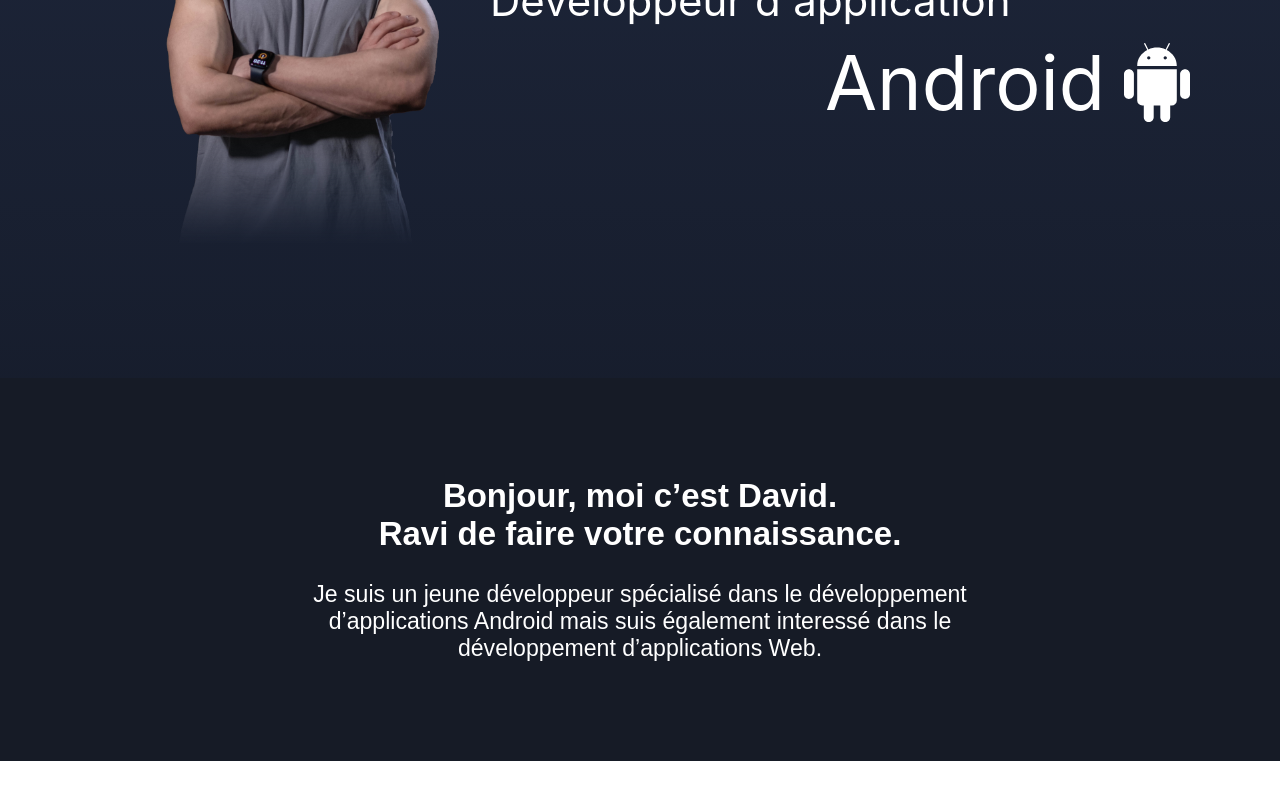
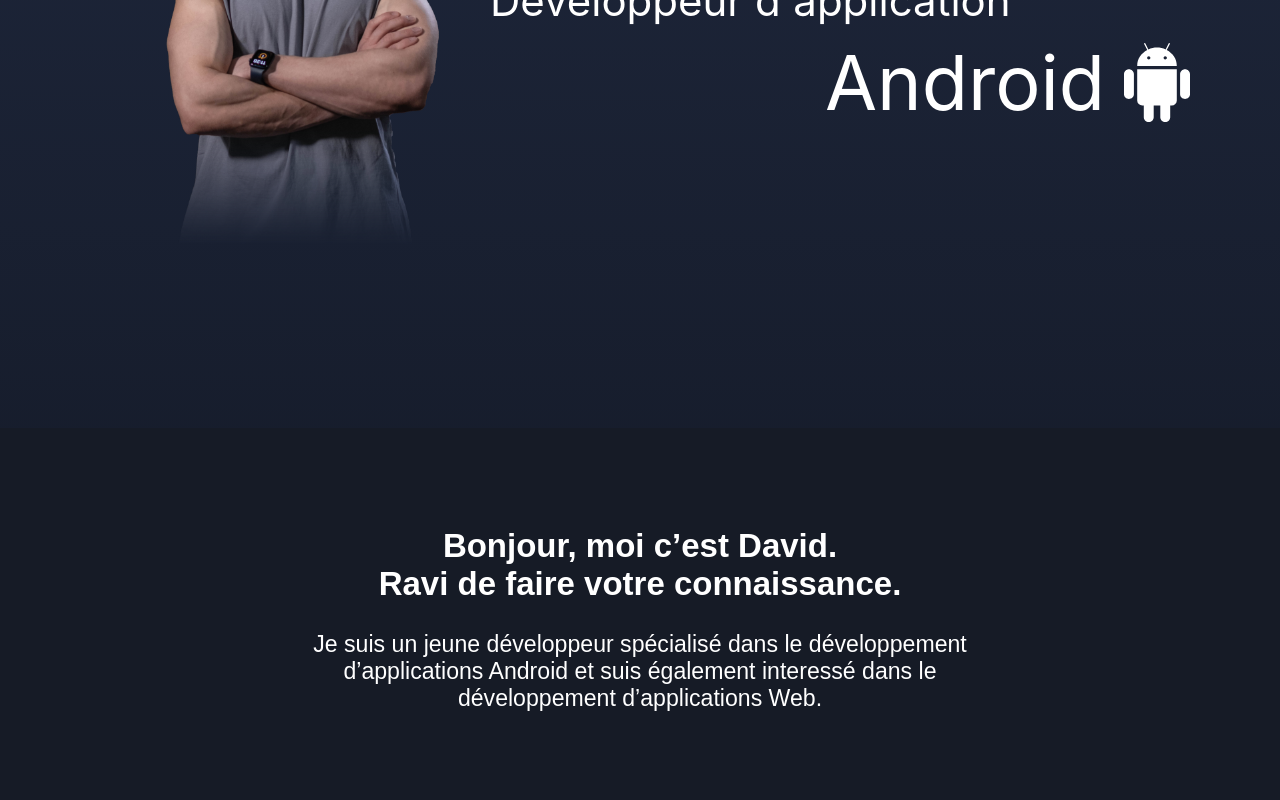
Before and after one commit to david-dkp/portfolio, a React (Create React App) app: page / in a window 1280 px wide. Shown: the part 422-1222 px from the top of the page. Before the commit the page ends 1183 px from the top, so only its background shows below. Built offline with nearby package versions, Linux system fonts and the light colour scheme.

Commit message:
Improve visual

```diff
--- a/src/ui/home/Presentation.js
+++ b/src/ui/home/Presentation.js
@@ -11,7 +11,7 @@
         </h1>
         <p>
           Je suis un jeune développeur spécialisé dans le développement
-          d’applications Android mais suis également interessé dans le
+          d’applications Android et suis également interessé dans le
           développement d’applications Web.
         </p>
       </div>
@@ -22,7 +22,7 @@
 const Container = styled.div`
   color: white;
   background-color: #161b26;
-
+  margin-top: 50px;
   .container-text {
     margin: auto;
     width: 90%;
```
